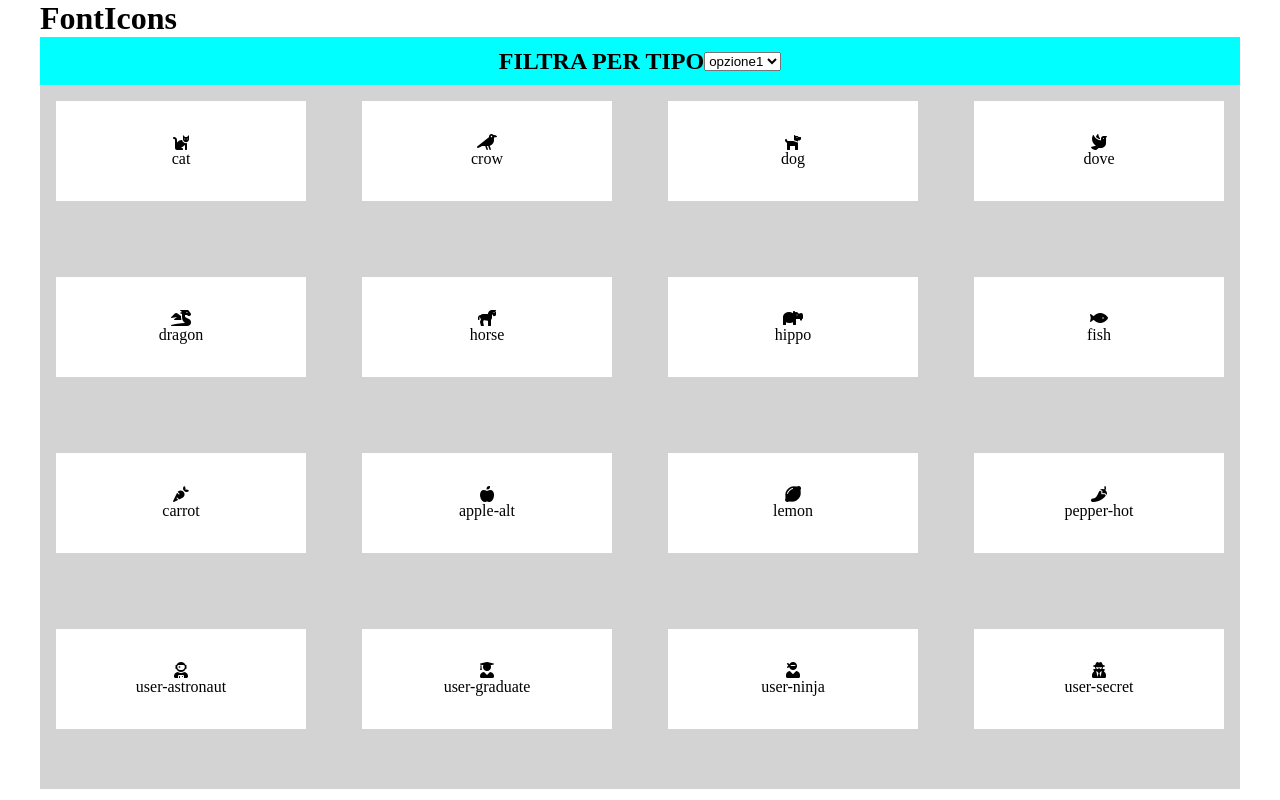
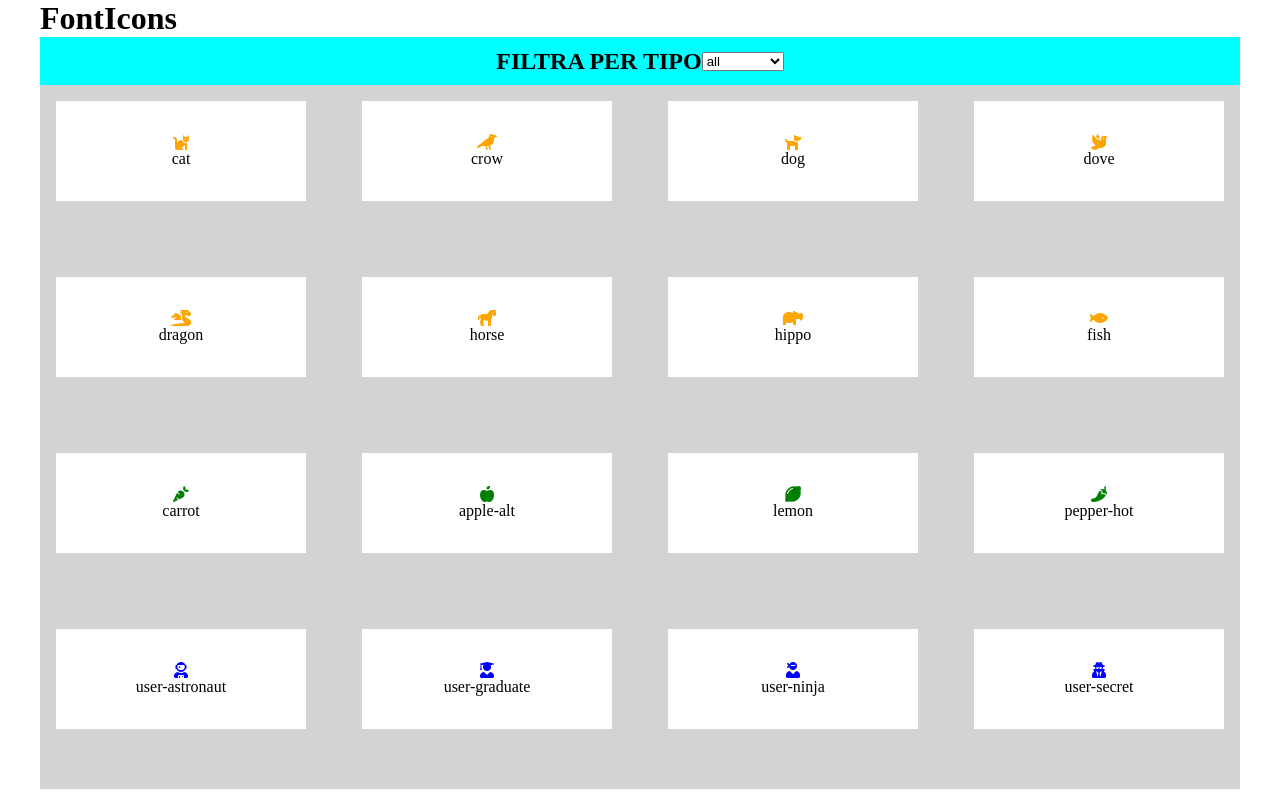
Before and after one commit to MattFofo/js-es6-icons, a plain HTML site: page index.html in a window 1280 px wide. Drawn offline with Linux system fonts and the light colour scheme.

Commit message:
provato ad implementare il filtro per le icone. ottenuto un arey con le icone filtrate ma non riesco a renderizzarlo

```diff
--- a/data.js
+++ b/data.js
@@ -1,4 +1,4 @@
-const arrStartingData = [
+const arrStartingIcons = [
 	{
 		name: 'cat',
 		prefix: 'fa-',
--- a/index.html
+++ b/index.html
@@ -22,11 +22,11 @@
 
                 <div class="container-header">
                     <h2>FILTRA PER TIPO</h2>
-                    <select name="" id="">
-                        <option value="">opzione1</option>
-                        <option value="">opzione2</option>
-                        <option value="">opzione3</option>
-                        <option value="">opzione4</option>
+                    <select title="icons-type-selector" name="icons-type-selector" id="icons-type-selector">
+                        <option value="all">all</option>
+                        <option value="animal">Animal</option>
+                        <option value="vegetable">Vegetable</option>
+                        <option value="user">User</option>
                     </select>
                 </div>
             </header>
--- a/script.js
+++ b/script.js
@@ -1,14 +1,53 @@
 const eleMain = document.querySelector('.main');
 
 
-//ciclo per scorrere gli oggetti dell'arrey e
-arrStartingData.forEach(element => {
+
+
+//funzione per renderizzare le icons
+function renderIcons(arrIcons, eleContainerIcons) {
+
+    eleContainerIcons.innerHTML = '';
+
+    //ciclo per scorrere gli oggetti dell'arrey e creare l'elemento box
+    arrStartingIcons.forEach(element => {
     const eleBox = document.createElement('div');
     eleBox.classList.add('box');
 
-    let iconClass = element.family + ' ' + element.prefix + element.name; //ricavo la classe dell'icona
-    const eleIcon = `<i class="${iconClass}"></i>` //creo l'icona
-    eleBox.innerHTML = element.name + ' ' + eleIcon;
+    const iconClass = element.family + ' ' + element.prefix + element.name; //ricavo la classe dell'icona
+    eleBox.innerHTML = `
+            <i class="${iconClass}" style="color: ${element.color}"></i>
+            <span>${element.name}<span>
+        `;
 
     eleMain.append(eleBox);
 });
+
+}
+
+//stampo tutte le icone
+renderIcons(arrStartingIcons, eleMain);
+
+
+const eleIconTypeSelector = document.getElementById('icons-type-selector');
+
+
+eleIconTypeSelector.addEventListener('change', function () {
+    let arrFilteredIcons = [];
+
+    const iconTypeSelected = this.value;
+    console.log(iconTypeSelected)
+
+    if (iconTypeSelected != "all") {
+            arrFilteredIcons = arrStartingIcons.filter((icon) => {
+            if (icon.type == iconTypeSelected) {
+                return true;
+
+            }
+
+        });
+        renderIcons(arrFilteredIcons, eleMain);
+
+    }else {
+        renderIcons(arrStartingIcons, eleMain);
+    }
+})
--- a/style.css
+++ b/style.css
@@ -35,7 +35,7 @@
     display: flex;
     justify-content: space-between;
     flex-wrap: wrap;
-    overflow-y: hidden;
+    overflow-y: auto;
     background-color: lightgray;
     height: calc(100vh - (var(--header-container-height) + var(--header-height)));
 }
@@ -47,7 +47,7 @@
     display: flex;
     justify-content: center;
     align-items: center;
-    flex-direction: column-reverse;
+    flex-direction: column;
     background-color: white;
     margin: 1rem;
 }
```
